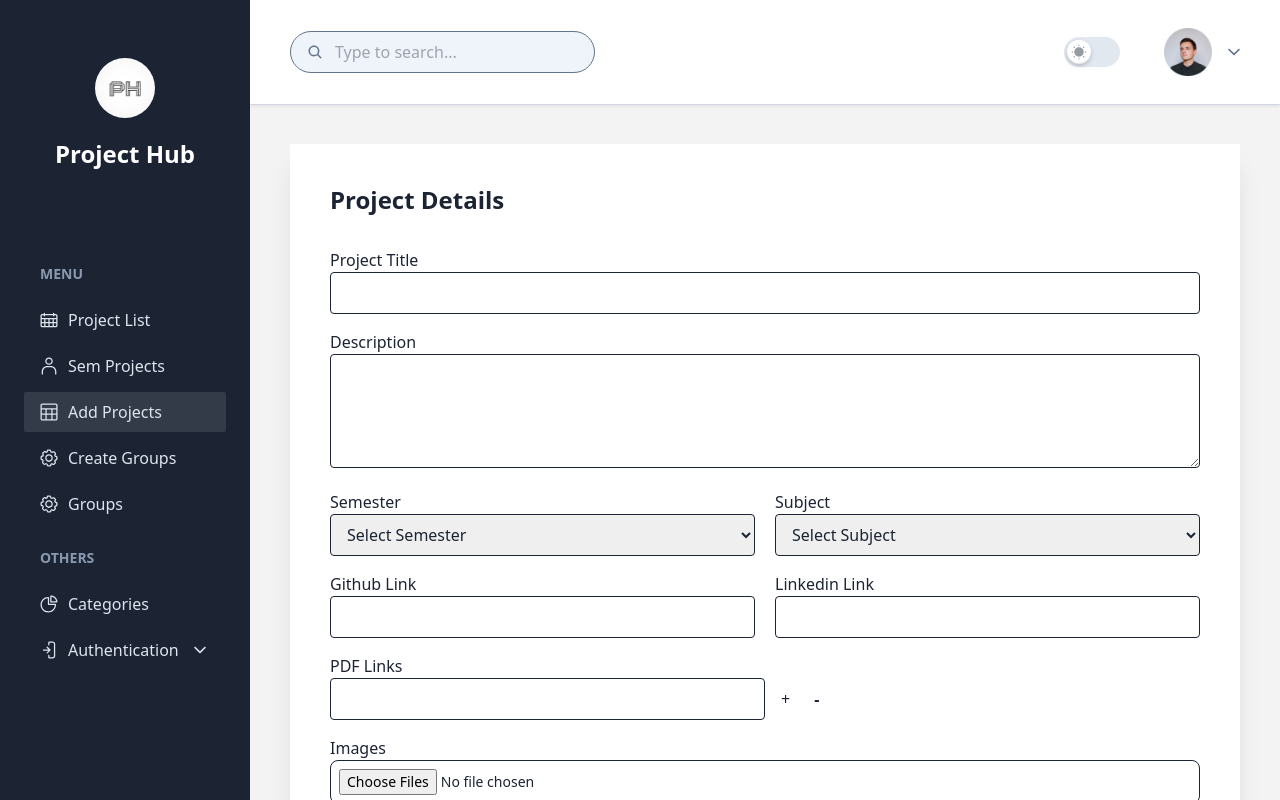
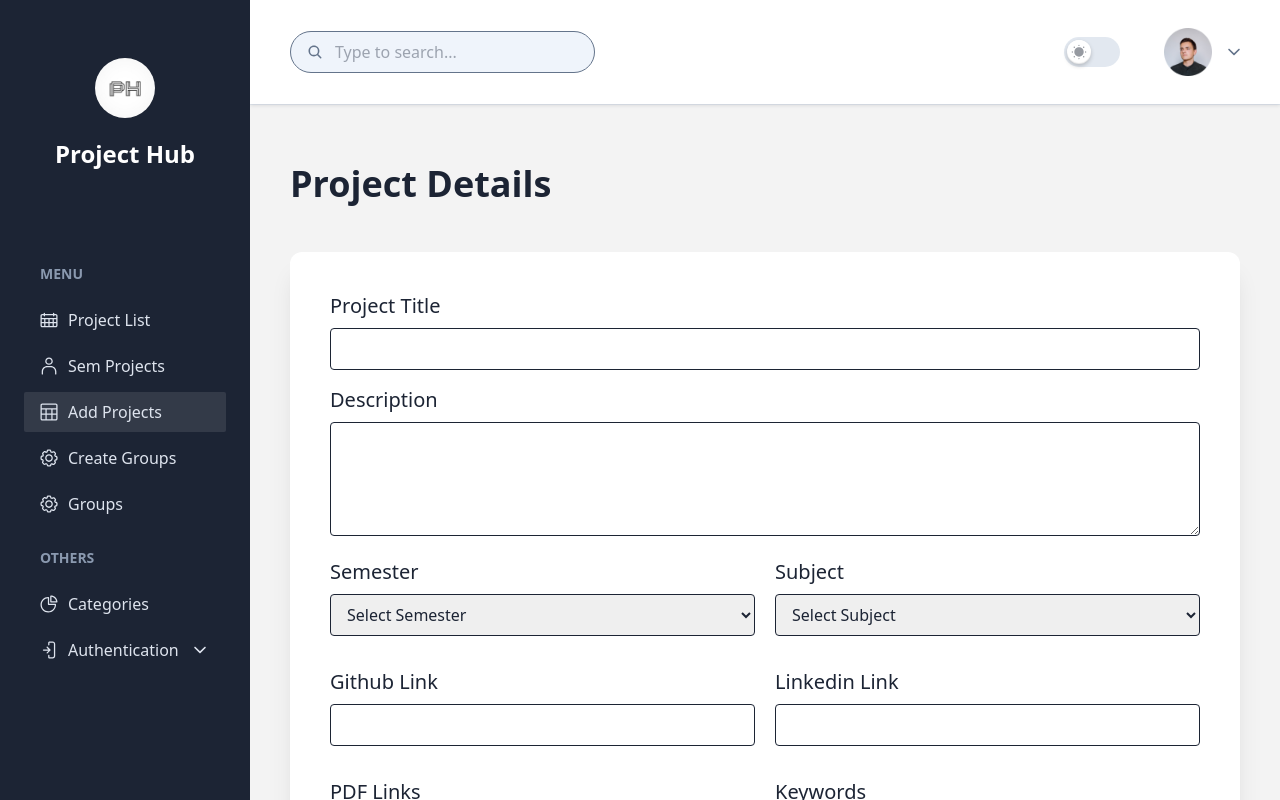
Before and after one commit to Zaid1681/Project_Hub, a React (Vite) app: page /addproject in a window 1280 px wide. Built offline with nearby package versions, Linux system fonts and the light colour scheme; a small style sheet from the web is missing.

Commit message:
Add Project & Create groups UI improved

```diff
--- a/src/pages/Addproject.jsx
+++ b/src/pages/Addproject.jsx
@@ -3,6 +3,8 @@ import { useSelector } from 'react-redux';
 import Toastify from 'toastify-js';
 import axios from 'axios ';
 import { BASEURL } from '../Api';
+import Breadcrumb from '../components/Breadcrumb';
+
 
 const Addproject = () => {
   const currentUser = useSelector((state) => state.user);
@@ -145,11 +147,12 @@ const Addproject = () => {
     });
   };
   return (
-    <div className="   bg-white p-10 text-black shadow-xl dark:bg-boxdark dark:text-white">
-      <h1 className="text-2xl font-bold">Project Details</h1>
-      <form onSubmit={handleSubmitProject} className="mt-8">
+    <>
+      <Breadcrumb pageName="Project Details" />
+      <div className="bg-white p-10 text-black shadow-xl dark:bg-boxdark dark:text-white rounded-xl">
+        <form onSubmit={handleSubmitProject} className="">
           <div className="mb-4">
-          <label className="block font-medium text-black dark:text-white">
+            <label className="block text-xl mb-2 font-medium text-black dark:text-white">
               Project Title
             </label>
             <input
@@ -161,7 +164,7 @@ const Addproject = () => {
             />
           </div>
           <div className="mb-4">
-          <label className="block font-medium text-black dark:text-white">
+            <label className="block text-xl mb-2 font-medium text-black dark:text-white">
               Description
             </label>
             <textarea
@@ -174,7 +177,7 @@ const Addproject = () => {
           </div>
           <div className="grid grid-cols-1 gap-5 lg:grid-cols-2">
             <div className="mb-4">
-            <label className="block font-medium text-black dark:text-white">
+              <label className="block text-xl mb-2 font-medium text-black dark:text-white">
                 Semester
               </label>
               <select
@@ -208,7 +211,7 @@ const Addproject = () => {
               </select>
             </div>{' '}
             <div className="mb-4">
-            <label className="block font-medium text-black dark:text-white">
+              <label className="block text-xl mb-2 font-medium text-black dark:text-white">
                 Subject
               </label>
               <select
@@ -233,10 +236,10 @@ const Addproject = () => {
               </select>
             </div>
           </div>
-        <div className="grid w-full grid-cols-1 gap-5 lg:grid-cols-2">
+          <div className="grid w-full grid-cols-1 gap-5 lg:grid-cols-2 mt-4">
             {' '}
             <div className="mb-4">
-            <label className="block font-medium  text-black dark:text-white">
+              <label className="block text-xl mb-2 font-medium  text-black dark:text-white">
                 Github Link
               </label>
               <input
@@ -248,7 +251,7 @@ const Addproject = () => {
               />
             </div>
             <div className="mb-4">
-            <label className="block font-medium  text-black dark:text-white">
+              <label className="block text-xl mb-2 font-medium  text-black dark:text-white">
                 Linkedin Link
               </label>
               <input
@@ -260,8 +263,9 @@ const Addproject = () => {
               />
             </div>
           </div>
+          <div className="grid w-full grid-cols-1 gap-5 lg:grid-cols-2 mt-4">
             <div className="mb-4">
-          <label className="block font-medium text-black dark:text-white">
+              <label className="block text-xl mb-2 font-medium text-black dark:text-white">
                 PDF Links
               </label>
               {projectDetails.pdfLinks.map((pdfLink, index) => (
@@ -270,25 +274,62 @@ const Addproject = () => {
                     type="text"
                     value={pdfLink}
                     onChange={(e) => handleInputChange(e, 'pdfLinks', index)}
-                className="focus:border-blue-500 mr-2 w-1/2 rounded border px-3 py-2 focus:outline-none"
+                    className="focus:border-blue-500 mr-5 w-full rounded border px-3 py-2 focus:outline-none"
                   />
+                  <div className='flex items-center justify-center gap-5'>
                     <button
                       type="button"
                       onClick={() => handleAdditionButtonClick('pdfLinks')}
-                className="bg-blue-500 rounded px-2 text-black dark:text-white"
+                      className="bg-[#0c356a] rounded-xl h-10 text-xl px-4 text-white dark:text-white"
                     >
                       +
                     </button>
                     <button
                       type="button"
                       onClick={() => handleRemovalButtonClick('pdfLinks', index)}
-                className="bg-red-500 ml-2 rounded px-2 font-bold font-bold text-black"
+                      className="bg-[#0c356a] rounded-xl h-10 text-xl px-4 text-white"
                     >
                       -
                     </button>
                   </div>
+
+                </div>
               ))}
             </div>
+            <div className="mb-4">
+              <label className="block text-xl mb-2 font-medium text-black dark:text-white">
+                Keywords
+              </label>
+              {projectDetails.keywords.map((keyword, index) => (
+                <div key={index} className="mb-2 flex">
+                  <input
+                    type="text"
+                    value={keyword}
+                    onChange={(e) => handleInputChange(e, 'keywords', index)}
+                    className="focus:border-blue-500 mr-5 w-full rounded border px-3 py-2 focus:outline-none"
+                  />
+                  <div className='flex items-center justify-center gap-5'>
+                    <button
+                      type="button"
+                      onClick={() => handleAdditionButtonClick('keywords')}
+                      className="bg-[#0c356a] rounded-xl h-10 text-xl px-4 text-white"
+                    >
+                      +
+                    </button>
+                    <button
+                      type="button"
+                      onClick={() => handleRemovalButtonClick('keywords', index)}
+                      className="bg-[#0c356a] rounded-xl h-10 text-xl px-4 text-white"
+                    >
+                      -
+                    </button>
+                  </div>
+
+                </div>
+              ))}
+            </div>
+          </div>
+
           {/* <div className="mb-4">
           <label className="block font-medium text-black dark:text-white">
             Social Media Links
@@ -314,60 +355,33 @@ const Addproject = () => {
           ))}
         </div> */}{' '}
           <div className="mb-4">
-          <label className="block font-medium text-black dark:text-white">
+            <label className="block text-xl mb-2 font-medium text-black dark:text-white">
               Images
             </label>
             <input
               onChange={handleImageChange}
               className="text-gray-900 border-gray-300 bg-gray-50 dark:text-gray-400 dark:bg-gray-700
               dark:border-gray-600 dark:placeholder-gray-400 block w-full cursor-pointer rounded-lg
-              border p-2 text-sm focus:outline-none"
+              border p-2 text-sm focus:outline-none mt-3"
               id="images"
               type="file"
               multiple
             />
           </div>
-        <div className="mb-4">
-          <label className="block font-medium text-black dark:text-white">
-            Keywords
-          </label>
-          {projectDetails.keywords.map((keyword, index) => (
-            <div key={index} className="mb-2 flex">
-              <input
-                type="text"
-                value={keyword}
-                onChange={(e) => handleInputChange(e, 'keywords', index)}
-                className="focus:border-blue-500 mr-2 w-1/2 rounded border px-3 py-2 focus:outline-none"
-              />
-              <button
-                type="button"
-                onClick={() => handleAdditionButtonClick('keywords')}
-                className="bg-blue-500 rounded px-2 font-bold text-black"
-              >
-                +
-              </button>
-              <button
-                type="button"
-                onClick={() => handleRemovalButtonClick('keywords', index)}
-                className="bg-red-500 ml-2 rounded px-2 font-bold font-bold text-black"
-              >
-                -
-              </button>
-            </div>
-          ))}
-        </div>
+
           {/* ... (existing form elements) ... */}
           <div className="m-auto flex justify-center">
             <button
               type="submit"
               onClick={handleSubmitProject}
-            className="inline-flex items-center justify-center rounded bg-primary py-2 px-10 text-center font-medium text-white hover:bg-opacity-90 lg:px-8 xl:px-15"
+              className="inline-flex items-center justify-center rounded bg-[#0c356a]  mt-6 py-2 px-10 text-center font-medium text-white hover:bg-opacity-90 lg:px-8 xl:px-15"
             >
               Submit
             </button>
           </div>
         </form>
       </div>
+    </>
   );
 };
 
--- a/src/pages/Creategroup.jsx
+++ b/src/pages/Creategroup.jsx
@@ -4,6 +4,7 @@ import AddGroupModal from './AddGroupModal';
 import { useSelector } from 'react-redux';
 import axios from 'axios';
 import { BASEURL } from '../Api';
+import Breadcrumb from '../components/Breadcrumb';
 
 const Creategroup = () => {
   const currentUser = useSelector((state) => state.user);
@@ -441,12 +442,10 @@ const Creategroup = () => {
   };
 
   return (
-    <main className="bg-blue-900 min-h-screen">
+    <main className="bg-blue-900 min-h-screen text-black">
+      <Breadcrumb pageName="Group Formation" />
       <section className="mx-auto">
-        <div className="container mx-auto rounded-lg bg-white p-8 shadow-md">
-          <h2 className="mb-12 text-3xl font-bold text-black">
-            Group Formation
-          </h2>
+        <div className="container mx-auto rounded-xl bg-white p-8 shadow-md">
           <form className="space-y-6">
             {/* Team details */}
             <div>
@@ -530,7 +529,7 @@ const Creategroup = () => {
             <div>
               <label
                 htmlFor="memberNames"
-                className="block text-xl mt-10 font-bold text-black"
+                className="block text-2xl mt-10 font-medium text-black"
               >
                 Member Names
               </label>
@@ -626,7 +625,7 @@ const Creategroup = () => {
           {' '}
           {/* Project details */}
           <div>
-            <h2 className="mx-auto mb-7 pt-10 text-center text-3xl font-bold text-black">
+            <h2 className="mx-auto my-11 text-center text-3xl font-semibold text-black">
               Enter Project Details
             </h2>
             {/* {[1, 2, 3].map((index) => (
@@ -685,7 +684,7 @@ const Creategroup = () => {
               </div>
             ))} */}
             {/* project -1  */}
-            <div className="mb-6 rounded-lg bg-white p-6 shadow-md">
+            <div className="mb-6 rounded-xl bg-white p-6 shadow-md">
               <div className='my-3'>
                 <label
                   htmlFor="projectTitle1"
@@ -736,7 +735,7 @@ const Creategroup = () => {
               </div>
             </div>
             {/* project -2  */}
-            <div className="mb-6 rounded-lg bg-white p-6 shadow-md">
+            <div className="mb-6 rounded-xl bg-white p-6 shadow-md">
               <div className='my-3'>
                 <label
                   htmlFor="projectTitle1"
@@ -787,7 +786,7 @@ const Creategroup = () => {
               </div>
             </div>
             {/* project -3  */}
-            <div className="mb-6 rounded-lg bg-white p-6 shadow-md">
+            <div className="mb-6 rounded-xl bg-white p-6 shadow-md">
               <div className='my-3'>
                 <label
                   htmlFor="projectTitle1"
@@ -841,7 +840,7 @@ const Creategroup = () => {
           <div className="flex justify-center">
             <button
               type="submit"
-              className="rounded-md bg-[#0c356a] py-2 px-8 font-semibold text-white"
+              className="rounded-md mt-6 bg-[#0c356a] py-2 px-8 font-semibold text-white"
               onClick={handleSubmit}
             >
               Submit
```
Lines whose indentation alone changed are shown as unchanged.
